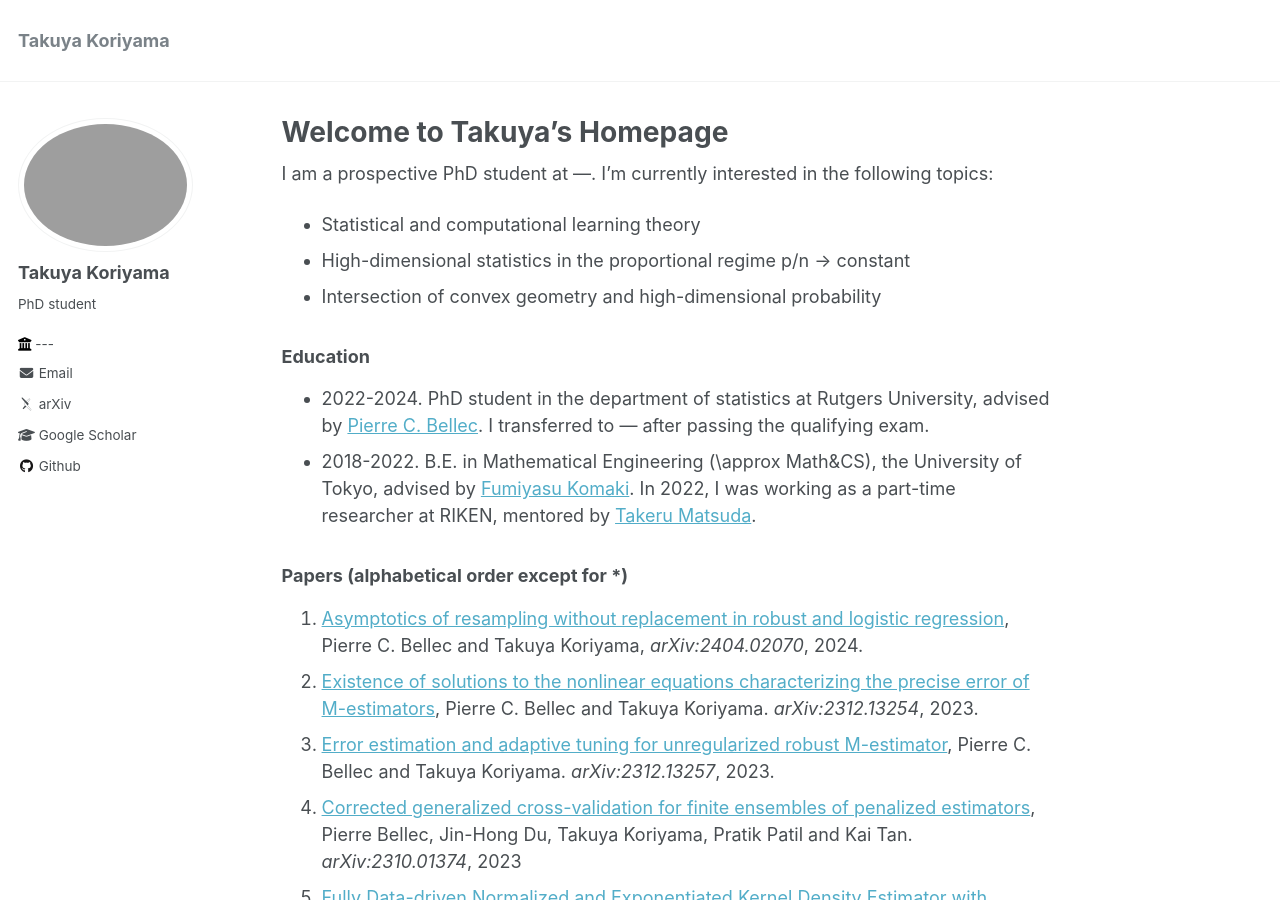
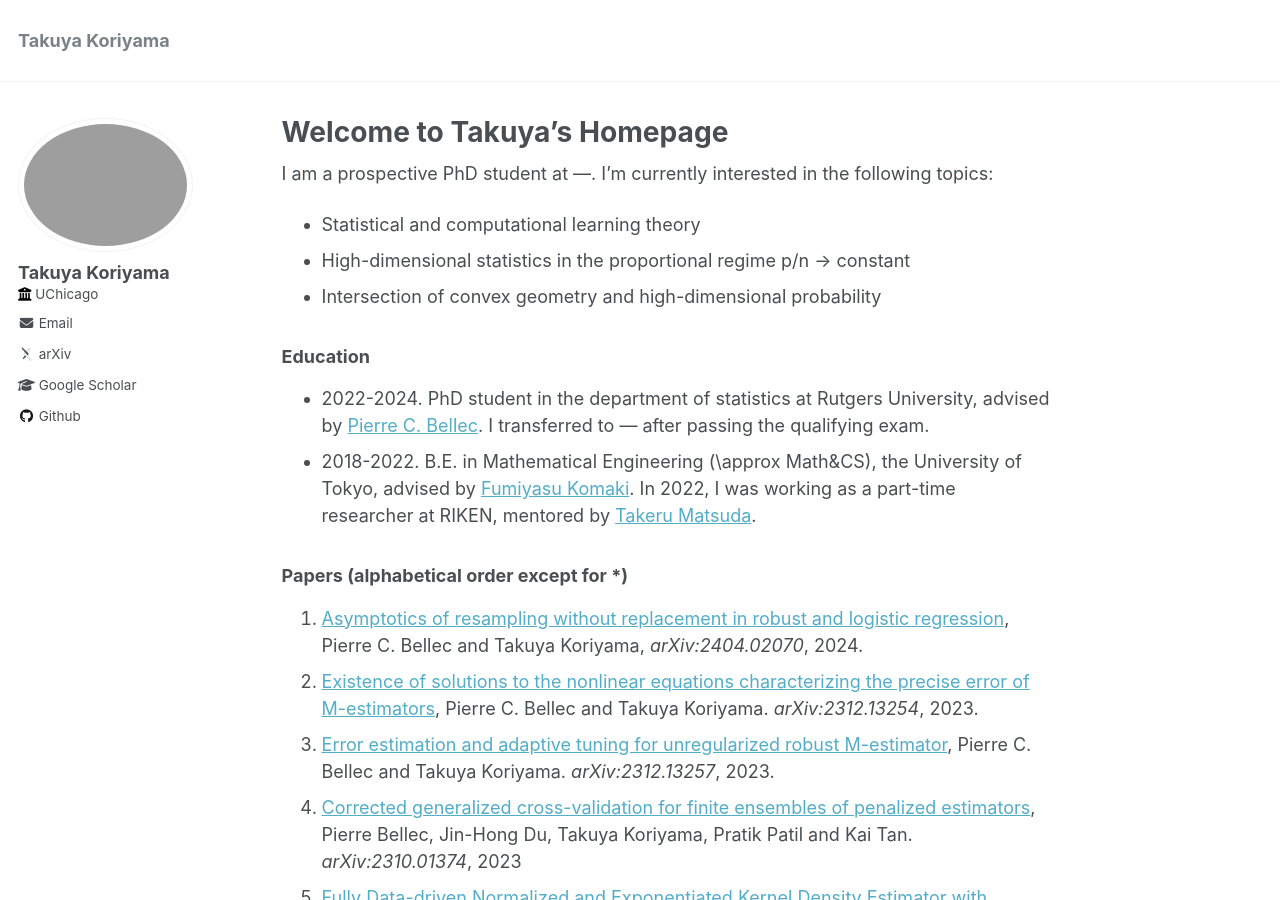
Before and after one commit to TakuyaKoriyama/takuyakoriyama.github.io, a Jekyll site: the page built from _pages/about.md, in a window 1280 px wide and 900 px high. Built offline with Jekyll 4.4.1, drawn with Linux system fonts in a browser that asks for light colours; some web fonts are replaced.

Commit message:
Update _config.yml

```diff
--- a/_config.yml
+++ b/_config.yml
@@ -24,9 +24,9 @@ author:
   avatar           : "profile_2.png"
   name             : "Takuya Koriyama"
   pronouns         : # example: "she/her"
-  bio              : "PhD student"
+  # bio              : "PhD student at UChicago"
   location         : # "Earth"
-  employer         : "---"
+  employer         : "UChicago"
   uri              : # URL
   email            : "takuya.koriyama@rutgers.edu"
 
```
